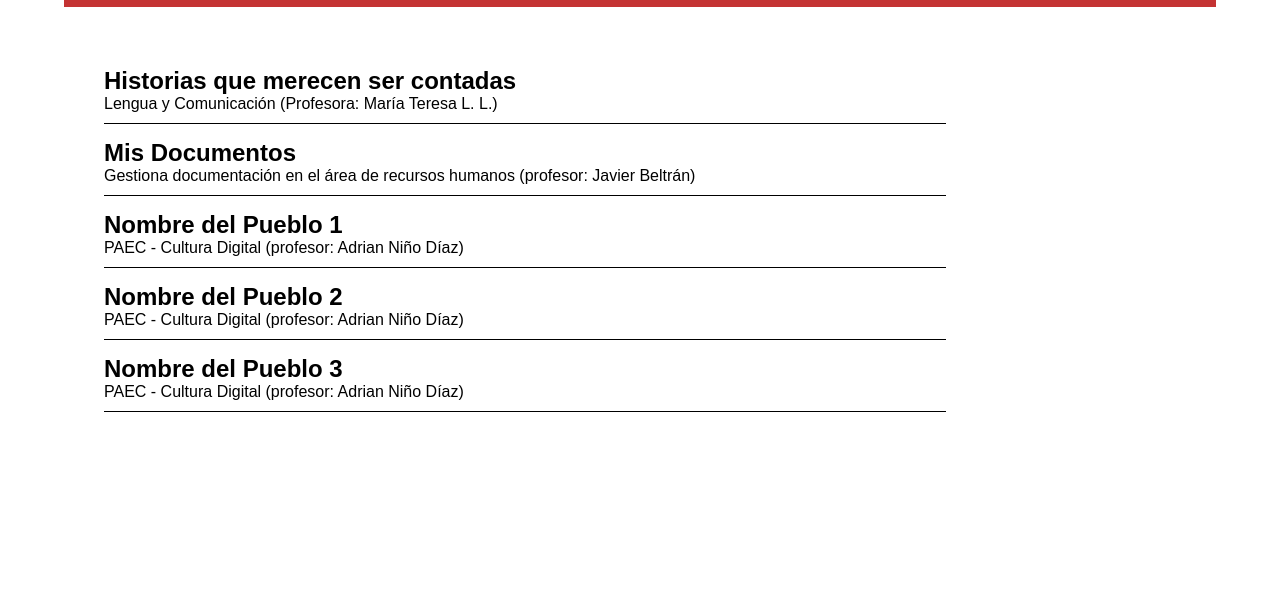
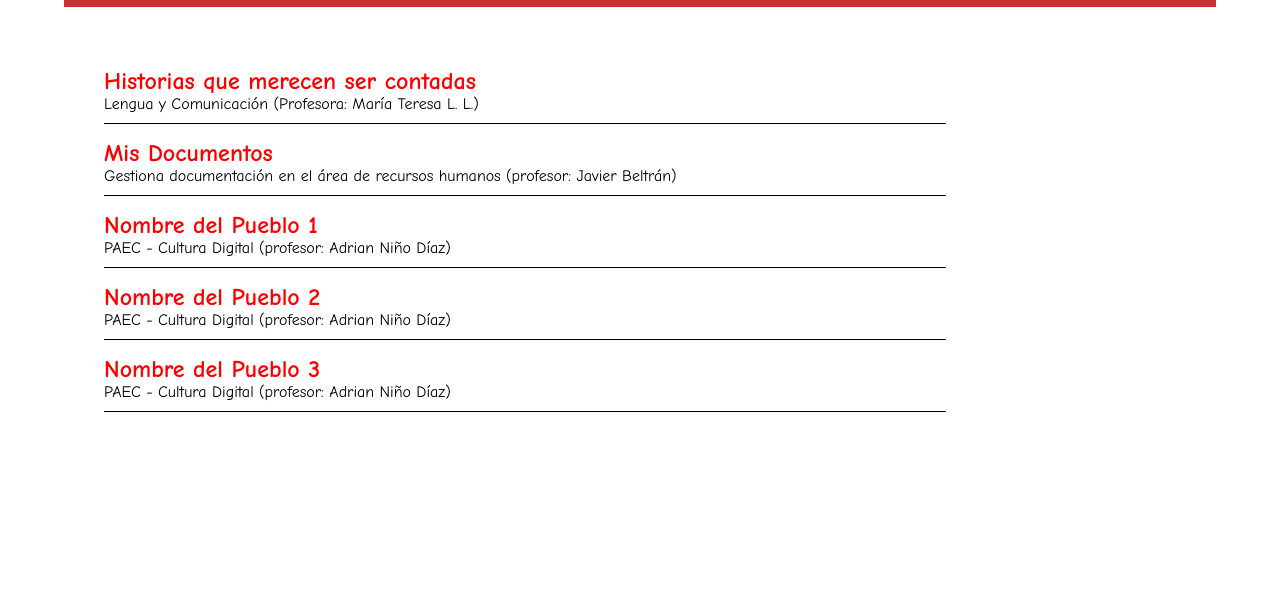
Before and after one commit to sofi1008/jack.sof, a plain HTML site: page index.html in a window 1280 px wide. Shown: the part 143-733 px from the top of the page. Drawn offline with Linux system fonts and the light colour scheme.

Commit message:
Update styles in estilos.css with new font and colors

```diff
--- a/estilos.css
+++ b/estilos.css
@@ -4,7 +4,7 @@
  }
 body{
     background: #ffffff;
-    font-family:Arial, Helvetica, sans-serif;
+    font-family:Boink Let, Americana BT, Comic Sans MS;
      }
 #container{
     width: 90%;
@@ -66,5 +66,5 @@ footer{
 
 a {
    text-decoration:none;
-   color:black;
+   color:red;
 }
```
